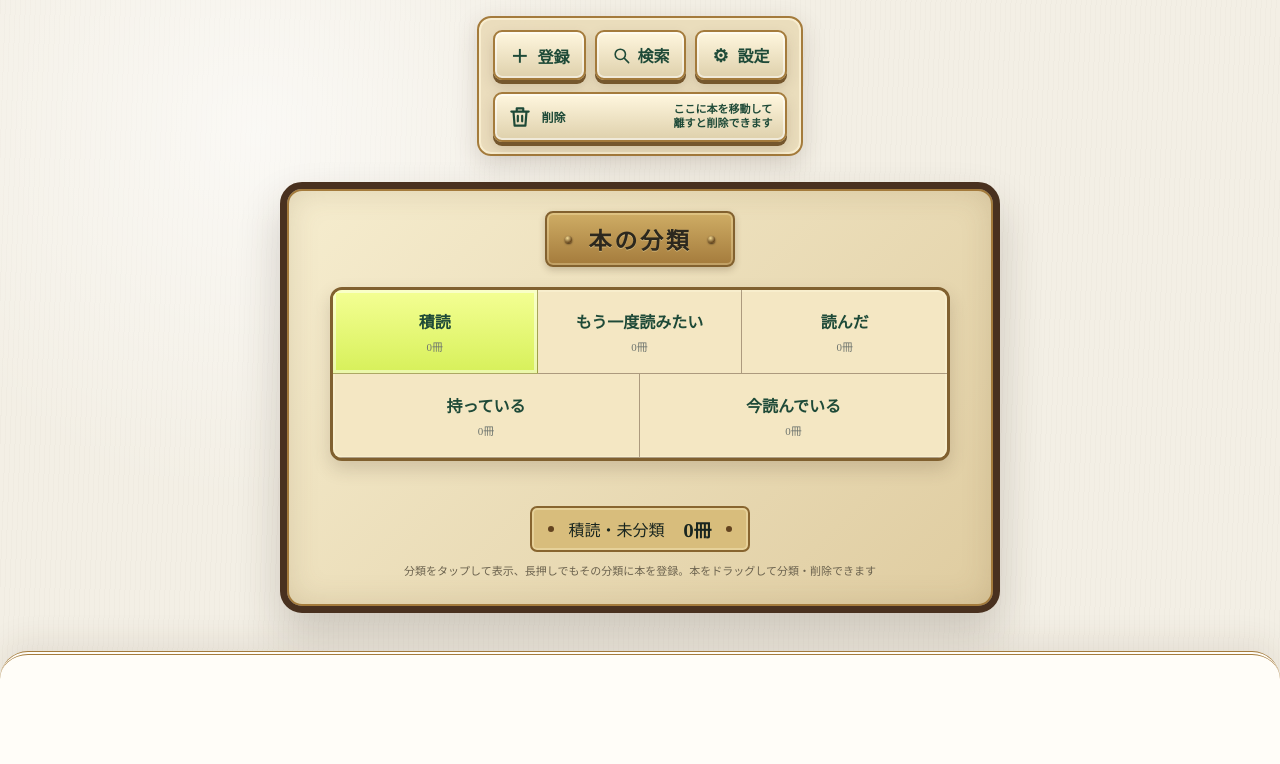
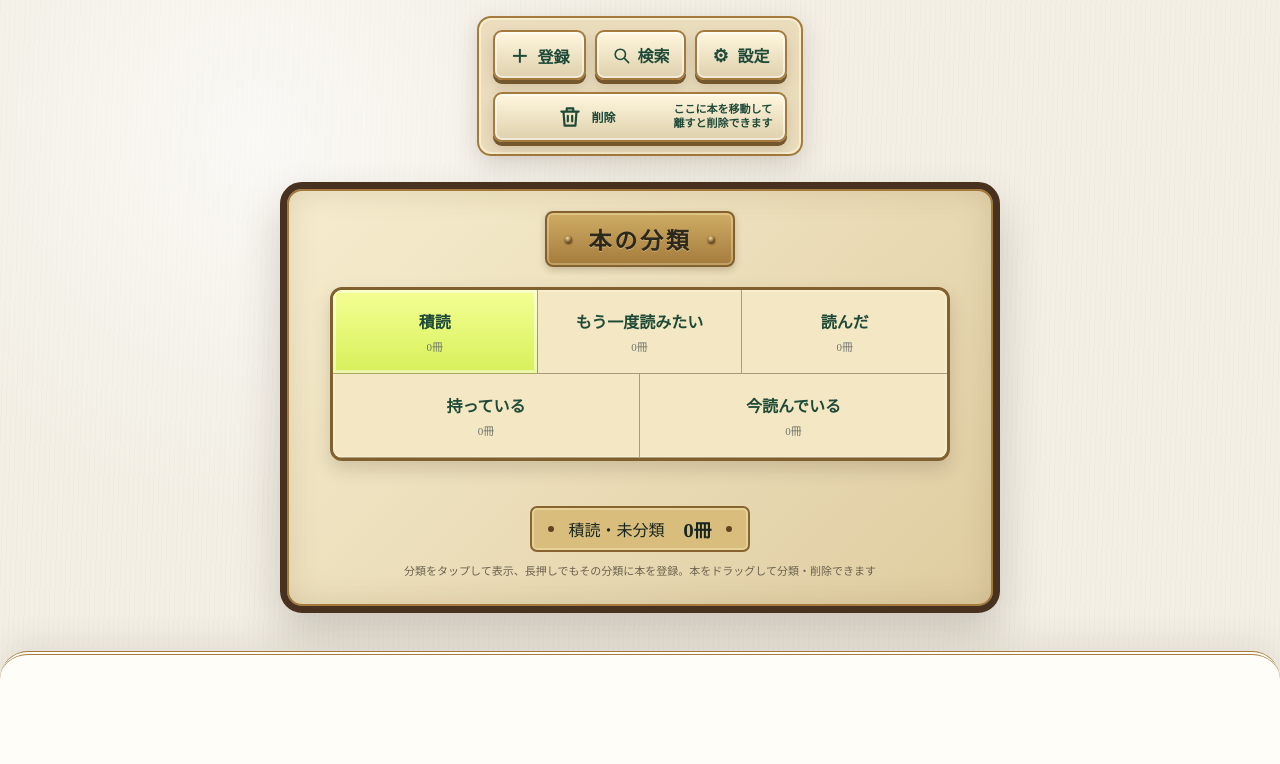
Before and after one commit to yuuitihtnk167-art/tsundoku-dial, a React (Vite) app: page / in a window 1280 px wide. Shown: the top 764 px of the page. Built offline with nearby package versions, Linux system fonts and the light colour scheme.

Commit message:
Center trash icon and label in available button space

```diff
--- a/src/App.tsx
+++ b/src/App.tsx
@@ -1791,10 +1791,12 @@ export function BookLibrary() {
               data-book-drop-container
               aria-label="ここへ本をドロップして削除"
             >
-              <svg viewBox="0 0 24 24" aria-hidden="true">
-                <path d="M4 7h16M9 7V4h6v3m-9 0 1 13h10l1-13M10 11v5m4-5v5" />
-              </svg>
-              <span className="header-trash-label">削除</span>
+              <span className="header-trash-label">
+                <svg viewBox="0 0 24 24" aria-hidden="true">
+                  <path d="M4 7h16M9 7V4h6v3m-9 0 1 13h10l1-13M10 11v5m4-5v5" />
+                </svg>
+                <span>削除</span>
+              </span>
               <span className="header-trash-help">
                 <span>{deleteDropActive ? "ここで本を離して" : "ここに本を移動して"}</span>
                 <span>{deleteDropActive ? "削除を確認してください" : "離すと削除できます"}</span>
--- a/src/styles.css
+++ b/src/styles.css
@@ -48,9 +48,9 @@ button { color: inherit; }
 .topbar-actions { display: flex; align-items: center; gap: 9px; }
 .topbar-controls { display: grid; gap: 12px; min-width: 0; }
 .topbar-actions > button { height: var(--header-button-height); }
-.header-trash-target { display: grid; grid-template-columns: 26px auto minmax(0, 1fr); align-items: center; gap: 8px; width: 100%; height: var(--header-button-height); padding: 6px 12px; border: 2px solid var(--brass); border-radius: 9px; background: linear-gradient(#fff7df, #ded0ab); color: var(--forest); font-size: 12px; font-weight: 800; box-shadow: inset 0 0 0 2px rgba(255,255,255,.55), 0 4px 0 #75572d, 0 7px 14px rgba(73,49,31,.18); }
+.header-trash-target { display: grid; grid-template-columns: minmax(0, 1fr) max-content; align-items: center; gap: 8px; width: 100%; height: var(--header-button-height); padding: 6px 12px; border: 2px solid var(--brass); border-radius: 9px; background: linear-gradient(#fff7df, #ded0ab); color: var(--forest); font-size: 12px; font-weight: 800; box-shadow: inset 0 0 0 2px rgba(255,255,255,.55), 0 4px 0 #75572d, 0 7px 14px rgba(73,49,31,.18); }
 .header-trash-target svg { width: 26px; height: 26px; fill: none; stroke: currentColor; stroke-width: 2; stroke-linecap: round; stroke-linejoin: round; }
-.header-trash-label { white-space: nowrap; }
+.header-trash-label { display: flex; align-items: center; justify-content: center; gap: 8px; min-width: 0; white-space: nowrap; }
 .header-trash-help { display: grid; justify-self: end; min-width: 0; font-size: clamp(9px, 2.8vw, 11px); font-weight: 600; line-height: 1.25; }
 .header-trash-help > span { white-space: nowrap; }
 .header-trash-target.is-drop-active { border-color: var(--forest); background: linear-gradient(#f4ff94, var(--lime)); box-shadow: inset 0 0 0 2px rgba(255,255,255,.55), 0 0 0 3px rgba(30,74,56,.2), 0 4px 0 #75572d; }
```
